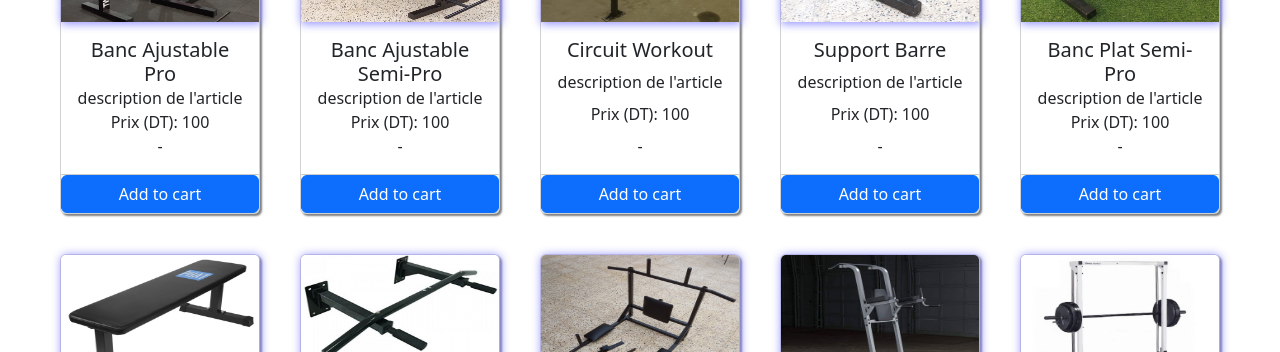
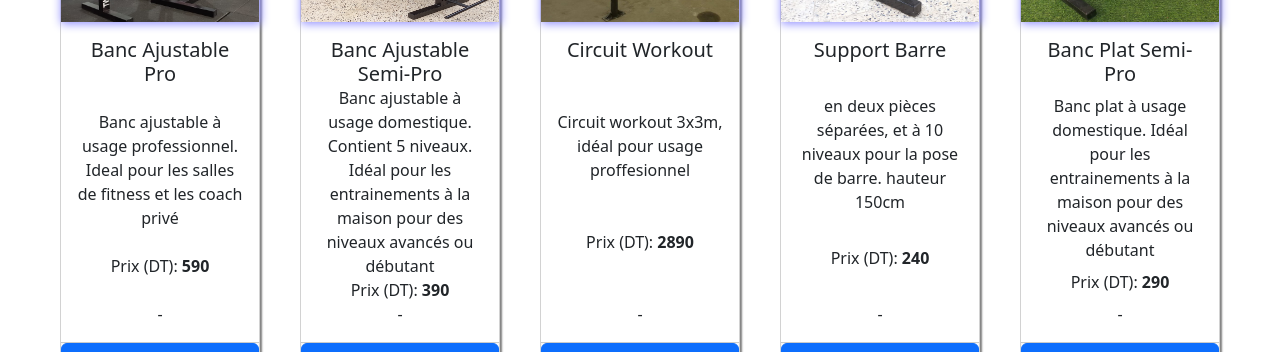
Before and after one commit to mellefmedali/WEB2-project, a React (Create React App) app: page /sport in a window 1280 px wide. Shown: the part 446-798 px from the top of the page. Built offline with nearby package versions, Linux system fonts and the light colour scheme; no server answers.

Commit message:
site icon, contact update, article descip

```diff
--- a/public/index.html
+++ b/public/index.html
@@ -5,7 +5,7 @@
     <meta name="viewport" content="width=device-width, initial-scale=1" />
     <meta name="theme-color" content="#000000" />
     <meta name="description" content="Web site created using create-react-app"/>
-    <title>React App</title>
+    <title>TWEMMAN</title>
   </head>
   <body>
     <div id="root"></div>
--- a/src/components/Contact.js
+++ b/src/components/Contact.js
@@ -2,7 +2,7 @@ import React from 'react'
 
 function Contact() {
   return (
-    <div className="w-90 m-4">
+    <div className="w-auto m-4">
       <section >
         <h2 className="h1-responsive font-weight-bold text-center my-4">Contact us</h2>
         <p className="text-center w-responsive mx-auto mb-5">Do you have any questions? Please do not hesitate to contact us directly. Our team will come back to you within
@@ -40,7 +40,7 @@ function Contact() {
                 <div className="col-md-12">
 
                   <div className="md-form">
-                    <textarea type="text" id="message" name="message" rows="2" className="form-control md-textarea"></textarea>
+                    <textarea type="text" id="message" name="message" rows="5" className="form-control md-textarea"></textarea>
                     <label htmlFor="message">Your message</label>
                   </div>
 
--- a/src/components/Sport/SportArticle/SportArticle.js
+++ b/src/components/Sport/SportArticle/SportArticle.js
@@ -45,7 +45,7 @@ function SportArticle({ list }) {
             <Card.Body className='d-flex flex-column'>
                 <Card.Title className="mb-auto">{list.title}</Card.Title>
                 <Card.Text className="mb-auto">{list.description}</Card.Text>
-                <Card.Text className="mb-auto">Prix (DT): {list.prix}</Card.Text>
+                <Card.Text className="mb-auto">Prix (DT): <span className='fw-bold'>{list.prix}</span></Card.Text>
                 {newArr ?
                     <Card.Text className='fst-italic mt-auto p-0 text-secondary'>Already {newArr} in your cart</Card.Text>
                     :
--- a/src/components/Sport/SportArticle/SportArticleList.json
+++ b/src/components/Sport/SportArticle/SportArticleList.json
@@ -2,80 +2,80 @@
     {"id":0,
     "source":"./images/sportShowroom/bancAjustable480.jpg",
     "title":"Banc Ajustable Pro",
-    "description":"description de l'article",
+    "description":"Banc ajustable à usage professionnel. Ideal pour les salles de fitness et les coach privé",
     "type":"musculation",
-    "prix":100,
+    "prix":590,
     "cartQte" : 0
 },
 {"id":1,
     "source":"./images/sportShowroom/bancAjustable4801.jpg",
     "title":"Banc Ajustable Semi-Pro",
-    "description":"description de l'article",
+    "description":"Banc ajustable à usage domestique. Contient 5 niveaux. Idéal pour les entrainements à la maison pour des niveaux avancés ou débutant",
     "type":"fitness",
-    "prix":100,
+    "prix":390,
     "cartQte" : 0
 },
 {"id":2,
     "source":"./images/sportShowroom/outdoor480.jpg",
     "title":"Circuit Workout",
-    "description":"description de l'article",
+    "description":"Circuit workout 3x3m, idéal pour usage proffesionnel",
     "type":"loisir",
-    "prix":100,
+    "prix":2890,
     "cartQte" : 0
 },
 {"id":3,
     "source":"./images/sportShowroom/supportBarre480.jpg",
     "title":"Support Barre",
-    "description":"description de l'article",
+    "description":"en deux pièces séparées, et à 10 niveaux pour la pose de barre. hauteur 150cm",
     "type":"musculation",
-    "prix":100,
+    "prix":240,
     "cartQte" : 0
 },
 {"id":4,
     "source":"./images/sportShowroom/bancPlat480.jpg",
 "title":"Banc Plat Semi-Pro",
-"description":"description de l'article",
+"description":"Banc plat à usage domestique. Idéal pour les entrainements à la maison pour des niveaux avancés ou débutant",
 "type":"fitness",
-"prix":100,
+"prix":290,
     "cartQte" : 0
 },
 {"id":5,
     "source":"./images/sportShowroom/bancPlat1480.jpeg",
 "title":"Banc Plat Pro",
-"description":"description de l'article",
-"type":"fitness",
-"prix":200,
+"description":"Banc plat à usage professionnel. Idéal pour les salles de sport ou les coach privés",
+"type":"musculation",
+"prix":590,
     "cartQte" : 0
 },
 {"id":6,
     "source":"./images/sportShowroom/barreFixe480.jpg",
 "title":"Barre Fixe",
-"description":"description de l'article",
+"description":"à fixation murale",
 "type":"fitness",
-"prix":100,
+"prix":99,
     "cartQte" : 0
 },
 {"id":7,
     "source":"./images/sportShowroom/barreFixeMurale.jpg",
 "title":"Barre Fixe multifonction",
-"description":"description de l'article",
+"description":"à fixation murale, et démontable. Utilisé pour les dips et les abdominaux aussi",
 "type":"fitness",
-"prix":100,
+"prix":299,
     "cartQte" : 0
 },
 {"id":8,
     "source":"./images/sportShowroom/chaiseRomaine.jpg",
 "title":"Chaise Romaine",
-"description":"description de l'article",
+"description":"ou Power Tower, pour plus de flexibilité et de liberté en exerçant les pull ups",
 "type":"fitness",
-"prix":100,
+"prix":890,
     "cartQte" : 0
 },
 {"id":9,
     "source":"./images/sportShowroom/supportguidee.jpg",
 "title":"Support Barre Guidé",
-"description":"description de l'article",
-"type":"fitness",
+"description":"repose barre pour usage professionnel",
+"type":"musculation",
 "prix":100,
     "cartQte" : 0
 }
```
Also changed, not shown: 1 other file (tests, documents, lock files or other folders).
